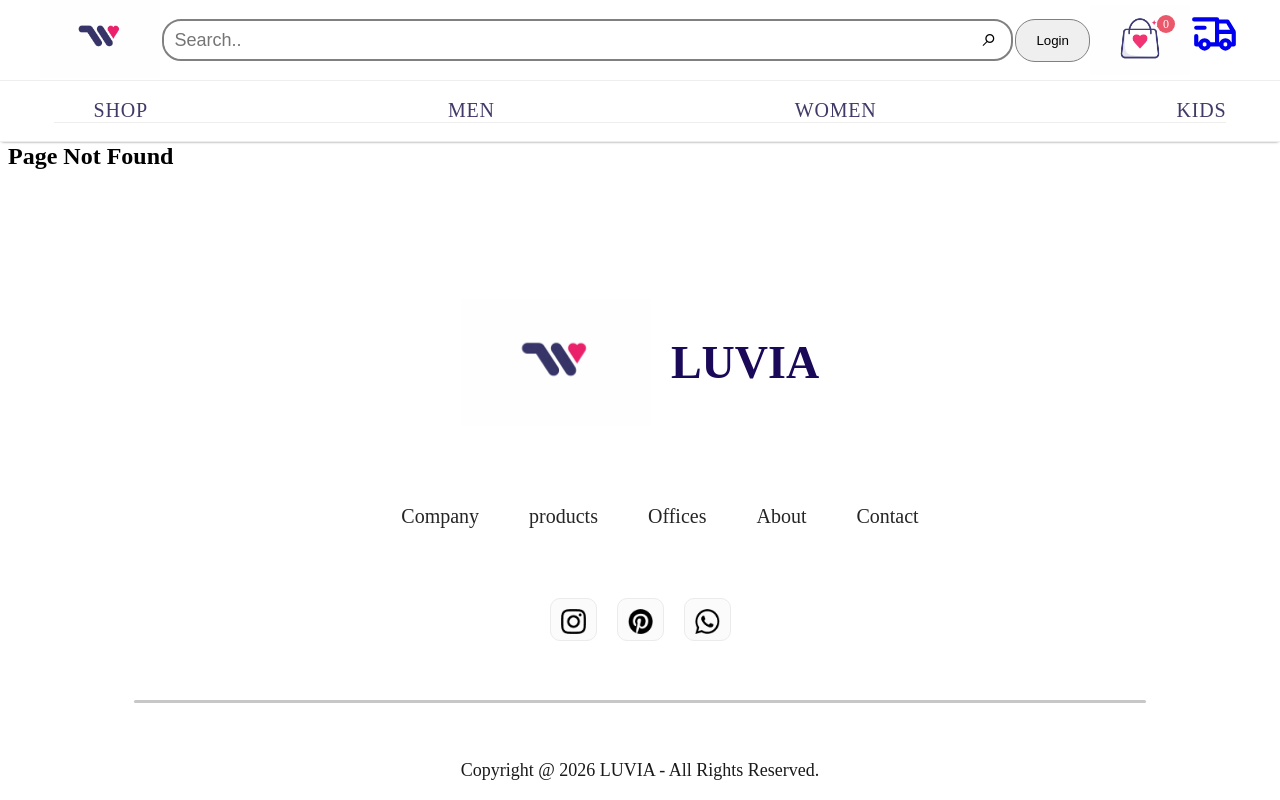
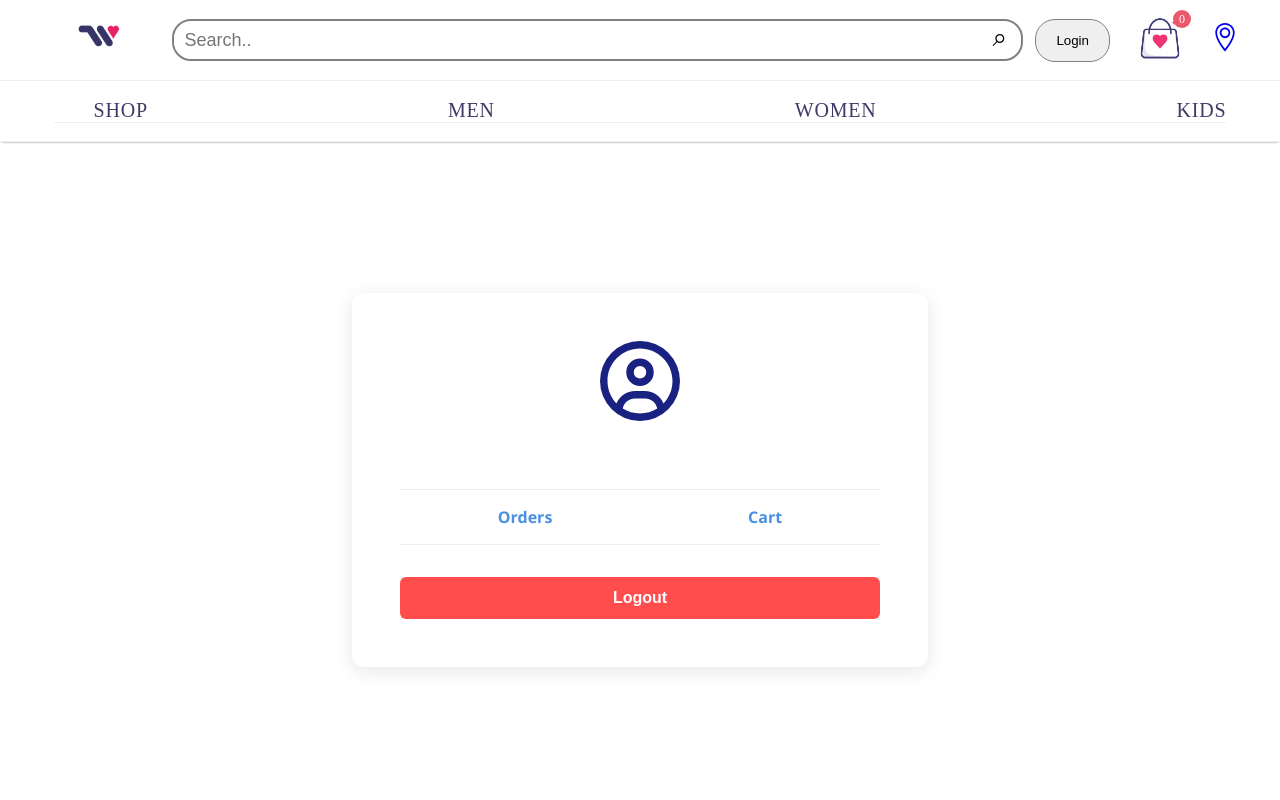
Before and after one commit to anjali-galhe/E-commerce, a React (Vite) app: page /profile in a window 1280 px wide. Before the commit this address had no page. Shown: the top 800 px of the page. Built offline with nearby package versions, Linux system fonts and the light colour scheme.

Commit message:
profile section and some validation in signup/login added

```diff
--- a/src/App.jsx
+++ b/src/App.jsx
@@ -15,6 +15,7 @@ import CheckOut from './components/Cartitems/CheckOut'
 import Payment from './components/Cartitems/Payment'
 import Order from './components/Cartitems/order'
 import MyOrders from './components/MyOrder/MyOrder'
+import Profile from './components/Profile/Profile'
 
 function App() {
 
@@ -43,6 +44,7 @@ function App() {
         <Route path='/order' element={<Order/>}/>
 
         <Route path="/orders" element={<MyOrders />} />
+        <Route path="/profile" element={<Profile/>}/>
         <Route path="*" element={<h2>Page Not Found</h2>} />
 
 
--- a/src/components/Navbar/Navbar.jsx
+++ b/src/components/Navbar/Navbar.jsx
@@ -5,11 +5,30 @@ import './navbar.css'
 import { Link } from 'react-router-dom'
 import { useContext } from 'react';
 import { ShopContext } from '../../context/shopContext'
-import { TbTruckDelivery } from "react-icons/tb";
+// import { TbTruckDelivery } from "react-icons/tb";
+import { TfiLocationPin } from "react-icons/tfi";
+
+
+import { useState, useEffect } from "react";
+import { RiUserHeartLine } from "react-icons/ri";
+
+
+
 
 const Navbar = () => {
 
   const {getTotalCartItems} = useContext(ShopContext);
+
+  const [isLogin, setIsLogin] = useState(false);
+
+useEffect(() => {
+  const loginStatus = localStorage.getItem("isLoggedIn");
+  if (loginStatus === "true") {
+    setIsLogin(true);
+  }
+}, []);
+
+
   return (
     <div className="navbar">
     <div className='navbar-1'>
@@ -22,14 +41,25 @@ const Navbar = () => {
           <button>⌕</button>
         </div>
         <div className="nav-login-cart">
-          <Link to="/login"><button className='login-btn'>Login</button></Link>
+{isLogin ? (
+  <Link to="/profile">
+    <div className="profile-img">
+    <RiUserHeartLine />
+    </div>
+
+  </Link>
+) : (
+  <Link to="/login">
+    <button className='login-btn'>Login</button>
+  </Link>
+)}
           {/* <img src={heart} alt="Heart" className='heart-icon'/> */}
           <Link to="/cart"><img src={cart} alt="Cart" className='cart-icon'/></Link>
           <div className="nav-cart-count">
             {getTotalCartItems()}
           </div>
         <div className="delivery-box">
-          <Link to="/orders"> <TbTruckDelivery/></Link>
+          <Link to="/orders"> <TfiLocationPin/></Link>
         </div>
         </div>
 
--- a/src/components/Navbar/navbar.css
+++ b/src/components/Navbar/navbar.css
@@ -132,8 +132,8 @@ border-radius: 25px;}
 
 .nav-cart-count{
   position: absolute;
-  top: 10px;
-  right: 65px;
+  top:5px;
+  right: 49px;
   background-color: rgb(235, 87, 107);
   color: white;
   border-radius: 50%;
@@ -149,6 +149,9 @@ border-radius: 25px;}
 
 .delivery-box {
 
-font-size: 50px;
+font-size: 30px;
 
 }
+.profile-img{
+  font-size: 40px;
+}
--- /dev/null
+++ b/src/components/Profile/Profile.css
@@ -0,0 +1,106 @@
+/* .logout-btn button{
+    padding: 20px 35px;
+    border-radius: 50px;
+border: 1px solid black;
+background: white;
+font-size: 15px;
+}
+.profile-container{
+    margin: 100px 580px;
+    text-align: center;
+    border: 1px solid grey;
+}
+.profile-logo{
+    font-size: 70px;
+}
+.profile-logo p{
+    font-size: 20px;
+}
+.order-cart span{
+    border: 1px solid;
+    padding: 10px 25px;
+    border-radius: 30px;
+    margin: 18px 9px;
+}
+.order-cart{
+    text-decoration: none;
+} */
+ /* Container styling */
+.profile-container {
+    max-width: 480px;
+    margin: 170px auto;
+    padding: 3rem;
+    background-color: #ffffff;
+    border-radius: 12px;
+    box-shadow: 0 4px 20px rgba(0, 0, 0, 0.1);
+    text-align: center;
+    font-family: 'Segoe UI', Tahoma, Geneva, Verdana, sans-serif;
+}
+
+/* Logo and User Info */
+.profile-logo {
+    display: flex;
+    flex-direction: column;
+    align-items: center;
+    margin-bottom: 2rem;
+}
+
+.profile-logo svg {
+    font-size: 80px;
+    color: #192281;
+    margin-bottom: 1rem;
+}
+
+.profile-logo p {
+    margin: 5px 0;
+    color: #333;
+    font-weight: 500;
+}
+
+.profile-logo p:last-child {
+    color: #777;
+    font-size: 0.9rem;
+}
+
+/* Navigation Links (Orders/Cart) */
+.order-cart {
+    display: flex;
+    justify-content: space-around;
+    padding: 1rem 0;
+    border-top: 1px solid #eee;
+    border-bottom: 1px solid #eee;
+    margin-bottom: 2rem;
+}
+
+.order-cart span a {
+    text-decoration: none;
+    color: #4a90e2;
+    font-weight: 600;
+    transition: color 0.3s ease;
+}
+
+.order-cart span a:hover {
+    color: #09182d;
+}
+
+/* Logout Button */
+.logout-btn button {
+    width: 100%;
+    padding: 12px;
+    background-color: #ff4d4d;
+    color: white;
+    border: none;
+    border-radius: 6px;
+    font-size: 1rem;
+    font-weight: bold;
+    cursor: pointer;
+    transition: background-color 0.3s ease, transform 0.1s ease;
+}
+
+.logout-btn button:hover {
+    background-color: #d93636;
+}
+
+.logout-btn button:active {
+    transform: scale(0.98);
+}
--- /dev/null
+++ b/src/components/Profile/Profile.jsx
@@ -0,0 +1,40 @@
+import React from 'react'
+import './Profile.css'
+import { Link, useNavigate } from 'react-router-dom'
+import { FaRegCircleUser } from "react-icons/fa6";
+
+
+const Profile = () => {
+
+
+
+    const navigate = useNavigate();
+    const handleLogout  = () =>{
+        localStorage.removeItem("isLoggedIn");
+          localStorage.removeItem("currentUser");
+
+        navigate("/login")
+    }
+
+    const currentUser = JSON.parse(localStorage.getItem("currentUser"));
+  return (
+    <div className="profile-container">
+        <div className="profile-logo">
+            <FaRegCircleUser />
+            <p>{currentUser?.name}</p>
+            <p>{currentUser?.email}</p>
+
+
+        </div>
+        <div className="order-cart">
+           <span> <Link to= "/orders">Orders</Link></span>
+           <span> <Link to="/cart">Cart</Link></span>
+        </div>
+    <div className='logout-btn'>
+       <button onClick={handleLogout}>Logout</button>
+    </div>
+    </div>
+  )
+}
+
+export default Profile
--- a/src/pages/LoginSignup.jsx
+++ b/src/pages/LoginSignup.jsx
@@ -1,9 +1,85 @@
 import React from 'react'
 import './style/LoginSignup.css'
-import { useState } from 'react'
+import { useState, useEffect } from 'react'
+import { useNavigate } from 'react-router-dom'
 const LoginSignup = () => {
 
-  const[issignup , setSignup] = useState(false);
+const [formdata, setFormdata] = useState ({
+name:"",
+email:"",
+password:""
+})
+
+const [isLogin , setIsLogin] = useState(true)
+
+const[userdata, setUserdata] = useState(null)
+
+useEffect(() => {
+const users = localStorage.getItem("users");
+if(users){
+  setUserdata(JSON.parse(users))
+}
+
+},[]);
+
+
+const handleChange =(e) =>{
+setFormdata({
+...formdata,
+[e.target.name] : e.target.value
+
+})
+
+};
+
+
+const navigate = useNavigate();
+const handleSubmit = (e) => {
+  e.preventDefault();
+
+  const users = JSON.parse(localStorage.getItem("users")) || [];
+
+  if (isLogin) {
+    // LOGIN LOGIC
+    const existingUser = users.find(
+      (user) =>
+        user.email === formdata.email &&
+        user.password === formdata.password
+    );
+
+    if (existingUser) {
+      alert("Login Successful ");
+     localStorage.setItem("isLoggedIn", "true");
+
+       localStorage.setItem("currentUser", JSON.stringify(existingUser));
+
+      navigate("/");
+    } else {
+      alert("Invalid Email or Password ");
+    }
+
+  } else {
+    // SIGNUP LOGIC
+    const userExists = users.find(
+      (user) => user.email === formdata.email
+    );
+
+    if (userExists) {
+      alert("User already exists");
+
+      return;
+    }
+
+    users.push(formdata);
+    localStorage.setItem("users", JSON.stringify(users));
+
+    alert("Signup Successful ");
+    setIsLogin(true);
+    // localStorage.removeItem("isLogin");
+
+
+  }
+};
 
 
 
@@ -11,24 +87,54 @@ const LoginSignup = () => {
 
   return (
     <div className='loginsignup'>
+
       <div className="loginsignup-container">
-        <h1>Sign Up</h1>
+
+       <h1>{isLogin ? "Login" : "Sign Up"}</h1>
+
         <div className="loginsignup-filds">
-          <input type="text" placeholer=' Your Name' value={fields.name}
-          onChange={(e)=> e.target.value}
-          required />
-          <input type="email" placeholdder='Email' value={fields.email}required />
-          <input type="password" placeholder='Password' value={fields.password} required/>
+          {!isLogin &&(
+          <input
+          type="text"
+           placeholder=' Your Name'
+           value={formdata.name}
+           name='name'
+           onChange={handleChange}
+          required
+           />)
+          }
+          <input
+           type="email"
+           placeholder='Email'
+           value={formdata.email}
+            onChange={handleChange}
+            name='email'
+            required
+             />
+          <input
+          type="password"
+          placeholder='Password'
+           value={formdata.password}
+           onChange={handleChange}
+           name='password'
+           required/>
+
           <div className="loginsignupagree">
             <input type="checkbox" name= '' id='' />
        <p>by continuing , i agree to the terms of service and privacy policy</p>
           </div>
         </div>
-          <button>Continue..</button>
-          <p className='loginsignup-login'
-          >
-            Already have an Account? <span>Login</span>
-          </p>
+          <button onClick={handleSubmit}>Continue..</button>
+          <p>
+  {isLogin ? "Don't have an account?" : "Already have an account?"}
+  <span
+    style={{ cursor: "pointer", color: "blue" }}
+    onClick={() => setIsLogin(!isLogin)}
+  >
+    {isLogin ? " Sign Up" : " Login"}
+  </span>
+</p>
+
       </div>
         </div>
 
```
